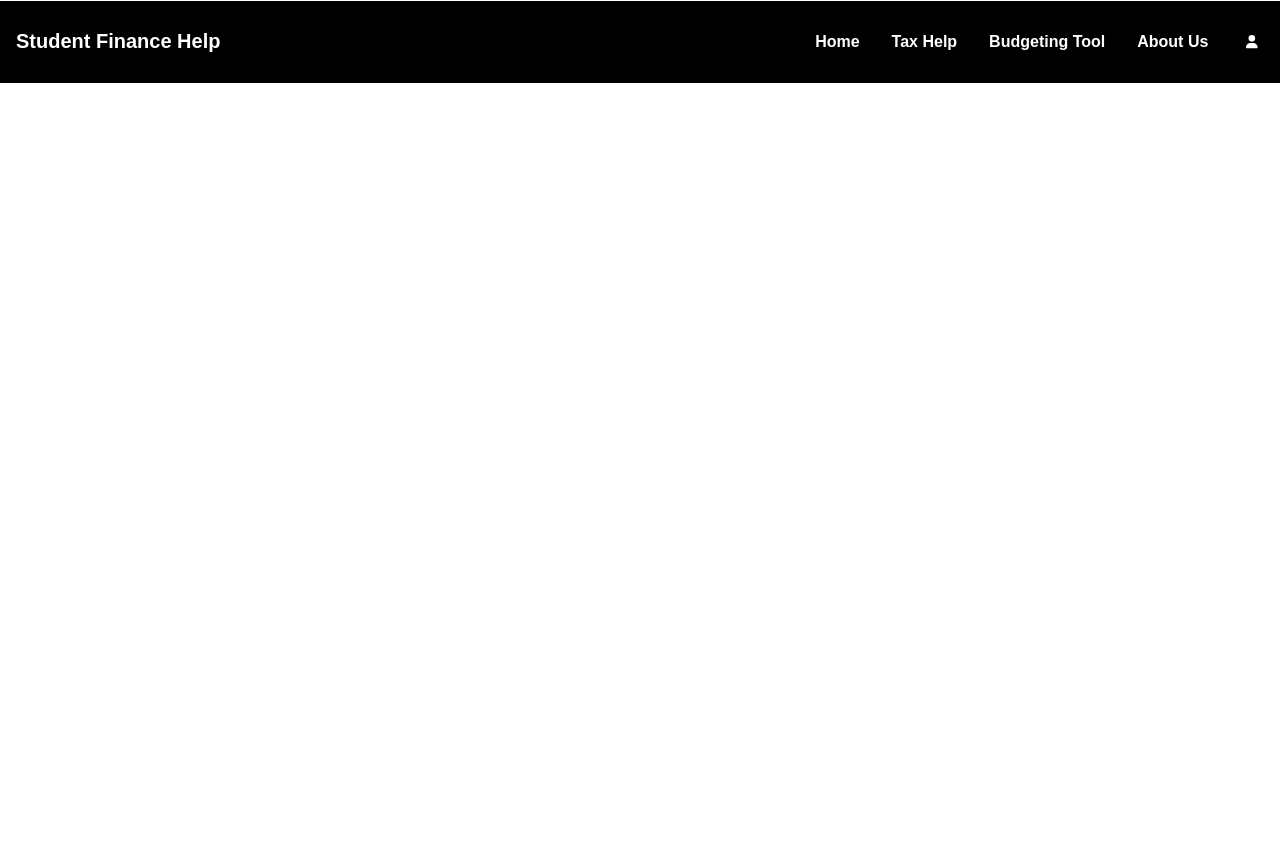
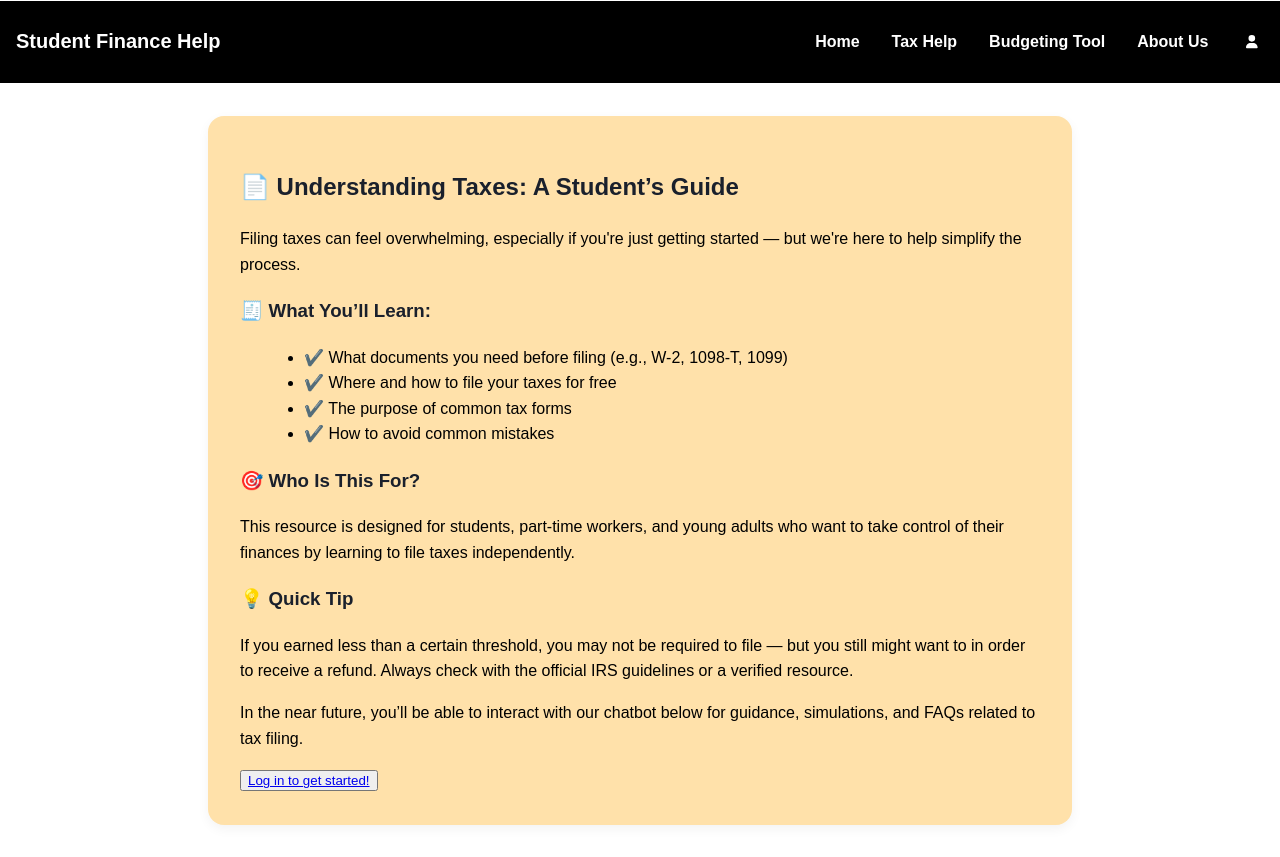
Before and after one commit to BennLL/student-finance-app, a React (Create React App) app: page /tax-help in a window 1280 px wide. Before the commit the page ends 800 px from the top, so only its background shows below. Built offline with nearby package versions, Linux system fonts and the light colour scheme; no server answers.

Commit message:
Setup placeholders for future features

```diff
--- a/src/pages/budgetingTool.js
+++ b/src/pages/budgetingTool.js
@@ -1,8 +1,11 @@
 import './styling/budgetingTool.css';
 import React, { useState } from 'react';
+import { useAuth } from '../context/AuthContext';
+import { Link } from 'react-router-dom';
 
 
 function BudgetingTool() {
+    const { user } = useAuth();
     const [answers, setAnswers] = useState({
         income: '',
         spending: '',
@@ -40,7 +43,7 @@ function BudgetingTool() {
     };
 
     return (
-        <div className = "budgetingTool">
+        <div className="budgetingTool">
             <h1 >📝 Budgeting Style Survey</h1>
             <form onSubmit={handleSubmit} >
 
@@ -109,6 +112,11 @@ function BudgetingTool() {
             {result && (
                 <div className="budgetingToolResult">
                     <p>{result}</p>
+                    <div>
+                        {user ? <div>Place holder for more features</div> : <button>
+                            <Link to="/login">Log in to get started!</Link>
+                        </button>}
+                    </div>
                 </div>
             )}
         </div>
--- a/src/pages/homePage.js
+++ b/src/pages/homePage.js
@@ -2,6 +2,7 @@ import './styling/homepage.css'
 import { useContext } from 'react';
 import { useAuth } from '../context/AuthContext';
 import HomePageLoggedIn from './homePageLoggedIn';
+import { Link } from 'react-router-dom';
 
 function HomePage() {
     const { user } = useAuth();
@@ -17,7 +18,7 @@ function HomePage() {
                                 A modern finance education tool built for young adults and students. Our mission is to teach you how to manage money <strong>before</strong> you’re expected to.
                             </p>
                             <button>
-                                Get started
+                                <Link to="/login">Get started</Link>
                             </button>
                         </div>
                     </div>
--- a/src/pages/homePageLoggedIn.js
+++ b/src/pages/homePageLoggedIn.js
@@ -1,5 +1,6 @@
 import './styling/homepage.css'
 import { useAuth } from '../context/AuthContext';
+import { Link } from 'react-router-dom';
 
 function HomePageLoggedIn() {
     const { user } = useAuth();
@@ -12,6 +13,10 @@ function HomePageLoggedIn() {
                     <p>
                         Continue your journey with Student Finance Help. Explore new features and tools tailored for you.
                     </p>
+                    <div className="dashboardCards">
+                        <Link to="/budgeting-tool" className="dashboardCard">📊 Budget Tool</Link>
+                        <Link to="/tax-help" className="dashboardCard">📄 Tax Help Chatbot</Link>
+                    </div>
                 </div>
             </div>
         </div>
--- a/src/pages/styling/homepage.css
+++ b/src/pages/styling/homepage.css
@@ -58,7 +58,9 @@
 /* home page features */
 
 .homePageFeatures {
-  background-image: url("https://c1.wallpaperflare.com/preview/898/284/844/stock-trading-monitor-desk.jpg");
+  background-image:
+    linear-gradient(rgba(0, 0, 0, 0.5), rgba(0, 0, 0, 0.2)),
+    url("https://c1.wallpaperflare.com/preview/898/284/844/stock-trading-monitor-desk.jpg");
   background-repeat: no-repeat;
   background-size: cover;
   background-position: center;
@@ -113,7 +115,7 @@
 
 /* home page tool */
 .homePageTools {
-  background-image: url("/public/img/img2.png");
+  background-image: linear-gradient(rgba(0, 0, 0, 0.5), rgba(0, 0, 0, 0.2)), url("/public/img/img2.png");
   background-repeat: no-repeat;
   background-size: cover;
   background-position: center;
@@ -153,7 +155,7 @@
 
 /* home page premium */
 .homePagePremium {
-  background-image: url("/public/img/img3.png");
+  background-image: linear-gradient(rgba(0, 0, 0, 0.5), rgba(0, 0, 0, 0.2)), url("/public/img/img3.png");
   background-repeat: no-repeat;
   background-size: cover;
   background-position: center;
@@ -223,3 +225,34 @@
 .profileDropdown li a:hover {
   text-decoration: underline;
 }
+
+/* dashboard cards  */
+
+.dashboardCards {
+  display: flex;
+  flex-wrap: wrap;
+  gap: 1.5rem;
+  justify-content: center;
+  margin: 2rem 0;
+}
+
+.dashboardCard {
+  background-color: orange;
+  border-radius: 1rem;
+  box-shadow: 0 6px 18px rgba(0, 0, 0, 0.1);
+  padding: 1.5rem 2rem;
+  text-align: center;
+  font-size: 1.25rem;
+  font-weight: 500;
+  color: white;
+  text-decoration: none;
+  transition: transform 0.2s ease, box-shadow 0.2s ease;
+  min-width: 200px;
+  max-width: 250px;
+}
+
+.dashboardCard:hover {
+  transform: translateY(-5px);
+  box-shadow: 0 10px 24px rgba(0, 0, 0, 0.15);
+  background-color: rgb(189, 127, 12);
+}
--- /dev/null
+++ b/src/pages/styling/taxHelpPage.css
@@ -0,0 +1,21 @@
+/* temporary */
+.taxHelpIntro {
+  background: rgb(255, 225, 170);
+  padding: 2rem;
+  border-radius: 1rem;
+  box-shadow: 0 4px 12px rgba(0, 0, 0, 0.05);
+  max-width: 800px;
+  margin: 2rem auto;
+  line-height: 1.6;
+  color:black;
+}
+
+.taxHelpIntro h2,
+.taxHelpIntro h3 {
+  color: #1a202c;
+}
+
+.taxHelpIntro ul {
+  margin-left: 1.5rem;
+  list-style-type: disc;
+}
--- a/src/pages/taxHelpPage.js
+++ b/src/pages/taxHelpPage.js
@@ -1,6 +1,46 @@
-function TaxHelp(){
-    return(
-        <h1>This is the TaxHelp</h1>
+/* temporary */
+import './styling/taxHelpPage.css';
+import { useAuth } from '../context/AuthContext';
+import { Link } from 'react-router-dom';
+
+function TaxHelp() {
+    const { user } = useAuth();
+
+    return (
+        <div className="taxHelpIntro">
+            <h2>📄 Understanding Taxes: A Student’s Guide</h2>
+            <p>
+                Filing taxes can feel overwhelming, especially if you're just getting started — but we're here to help simplify the process.
+            </p>
+
+            <h3>🧾 What You’ll Learn:</h3>
+            <ul>
+                <li>✔️ What documents you need before filing (e.g., W-2, 1098-T, 1099)</li>
+                <li>✔️ Where and how to file your taxes for free</li>
+                <li>✔️ The purpose of common tax forms</li>
+                <li>✔️ How to avoid common mistakes</li>
+            </ul>
+
+            <h3>🎯 Who Is This For?</h3>
+            <p>
+                This resource is designed for students, part-time workers, and young adults who want to take control of their finances by learning to file taxes independently.
+            </p>
+
+            <h3>💡 Quick Tip</h3>
+            <p>
+                If you earned less than a certain threshold, you may not be required to file — but you still might want to in order to receive a refund. Always check with the official IRS guidelines or a verified resource.
+            </p>
+
+            <p>
+                In the near future, you’ll be able to interact with our chatbot below for guidance, simulations, and FAQs related to tax filing.
+            </p>
+            {user ?
+                <div>Place holder for more features</div>
+                : <button>
+                    <Link to="/login">Log in to get started!</Link>
+                </button>}
+        </div>
+
     );
 }
 
```
